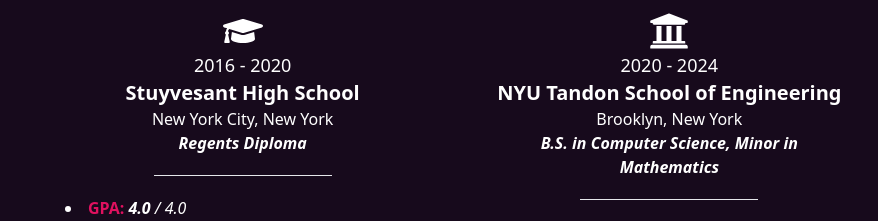
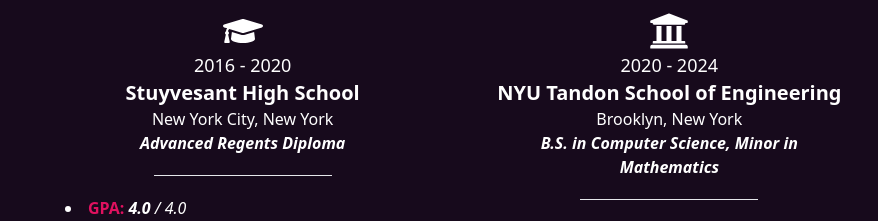
Before and after one commit to CalfinChoo/CCwebsite, a React (Create React App) app in the folder my-app/: page / in a window 1280 px wide. Shown: the part 960-1181 px from the top of the page, without its empty margins (184-1062 px from the left). Built offline with nearby package versions, Linux system fonts and the light colour scheme.

Commit message:
quick correction

```diff
--- a/my-app/src/components/Education.jsx
+++ b/my-app/src/components/Education.jsx
@@ -1,8 +1,8 @@
 import React from "react";
-import { FaGraduationCap, FaUniversity} from "react-icons/fa";
+import { FaGraduationCap, FaUniversity } from "react-icons/fa";
 
 function Education() {
-    return(
+  return (
     <section className="education-section flex justify-center" id="education">
       <div className="experience w-2/3 my-40 flex content-center flex-col">
         <header className="font-bold text-3xl mb-10">Education</header>
@@ -17,7 +17,7 @@
             </h1>
             <p className="text-center">New York City, New York</p>
             <p className="font-bold text-center italic mb-5">
-                Regents Diploma
+              Advanced Regents Diploma
             </p>
             <div className="flex justify-center">
               <hr className="w-1/2" />
@@ -74,10 +74,9 @@
                   Relevant Courses Taken:{" "}
                 </span>
                 <span className="font-bold italic">
-                    Object Oriented Programming, Design & Analysis of
-                    Algorithms, Computer Architecture and Organization, Discrete
-                    Mathematics, Data Analysis, Linear Algebra and Differntial
-                    Equations
+                  Object Oriented Programming, Design & Analysis of Algorithms,
+                  Computer Architecture and Organization, Discrete Mathematics,
+                  Data Analysis, Linear Algebra and Differntial Equations
                 </span>
               </li>
               <li>
```
Lines whose indentation alone changed are shown as unchanged.
